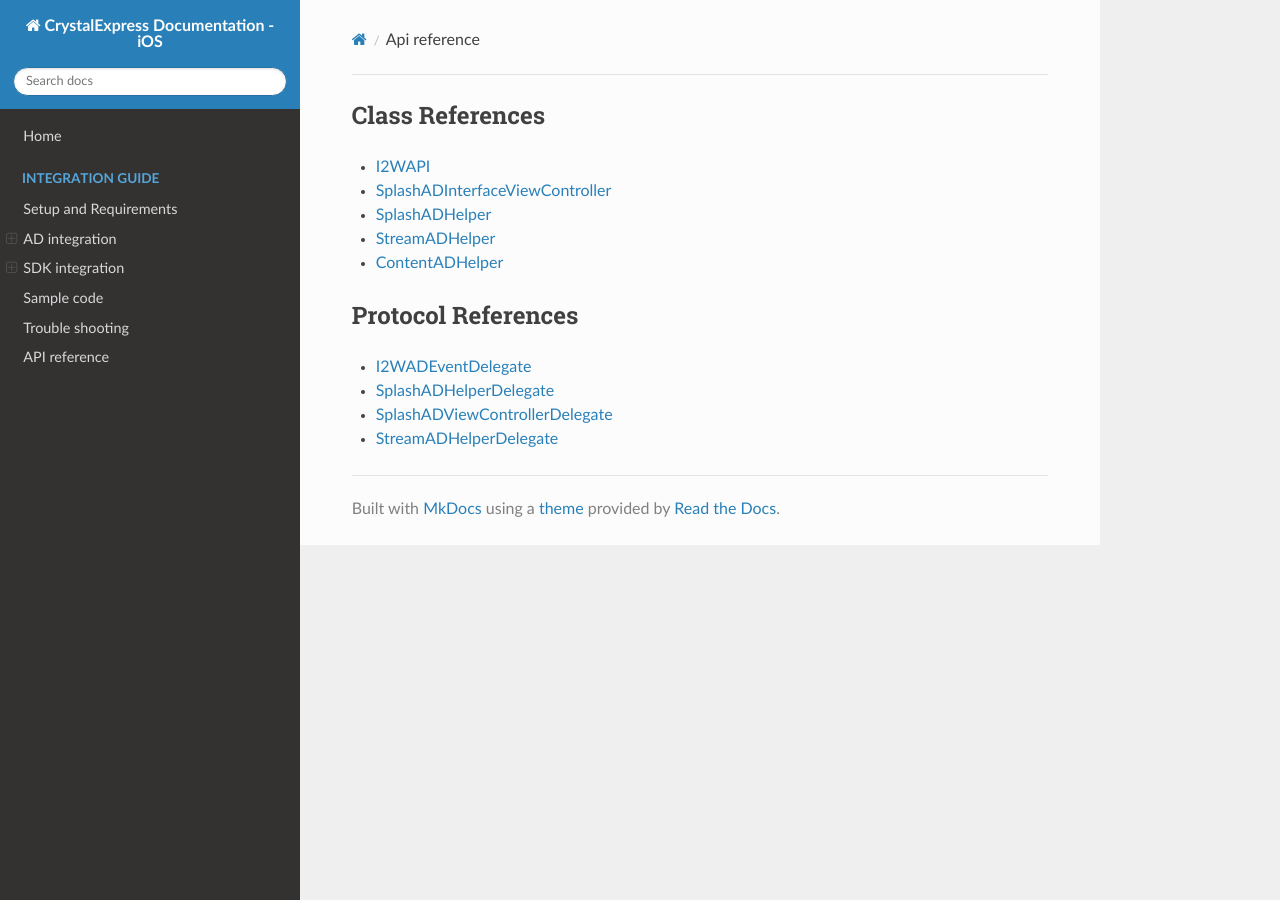
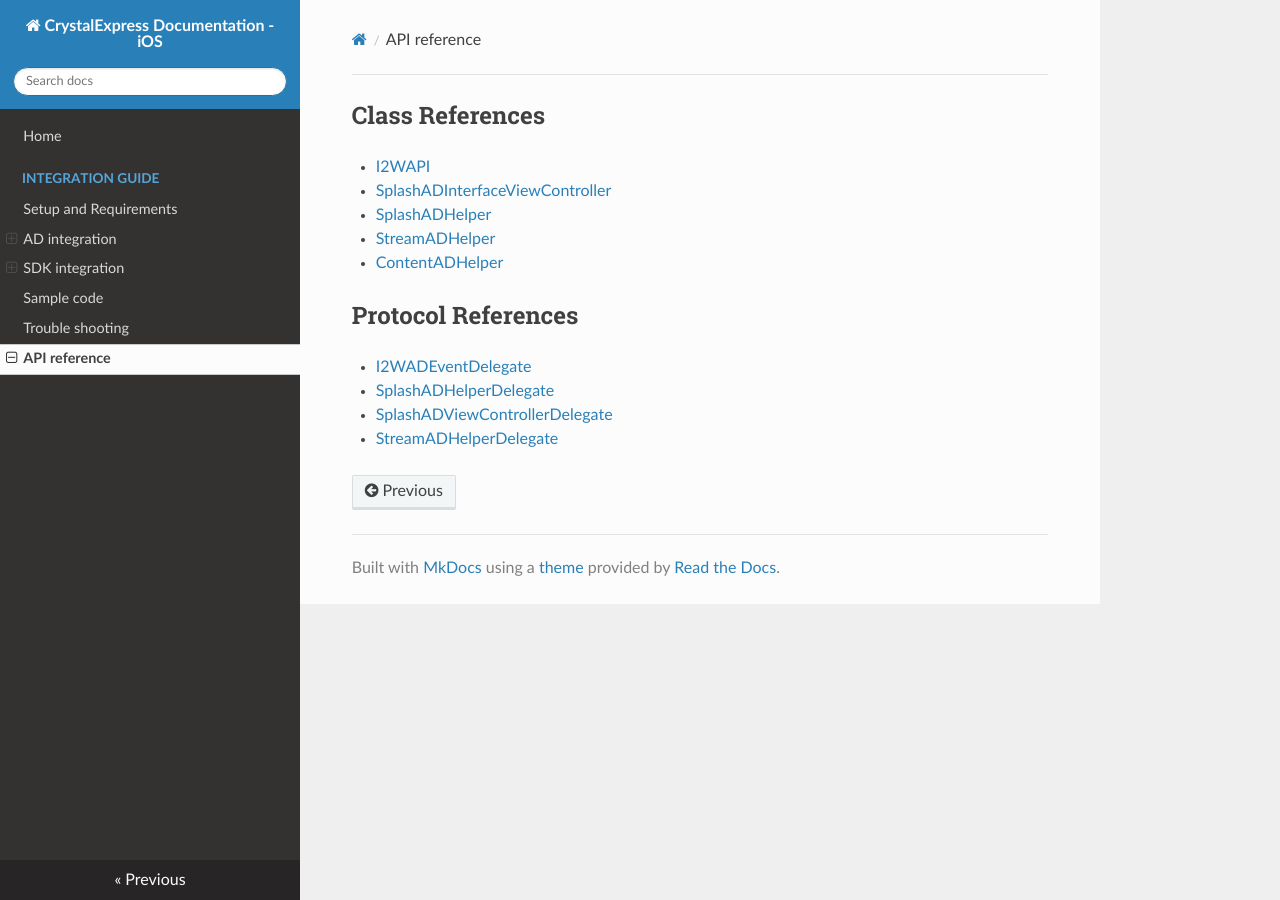
Before and after one commit to intowow/CrystalExpressDocumentation-iOS, an MkDocs documentation site: the page built from docs/docs/api-reference.md, in a window 1280 px wide. Built offline with MkDocs 1.6.1, drawn with Linux system fonts in a browser that asks for light colours; nearby versions of some CDN libraries; old or Windows-style settings are respelled for this version of MkDocs; some of the changed lines change nothing that is shown.

Commit message:
fix typo

```diff
--- a/mkdocs.yml
+++ b/mkdocs.yml
@@ -18,4 +18,4 @@ pages:
     - 'AD preview': 'docs/ad-preview.md'
 - Sample code: 'docs/sample-code.md'
 - Trouble shooting: 'docs/trouble-shooting.md'
-- API reference: 'docs/api-referece.md'
+- API reference: 'docs/api-reference.md'
```
